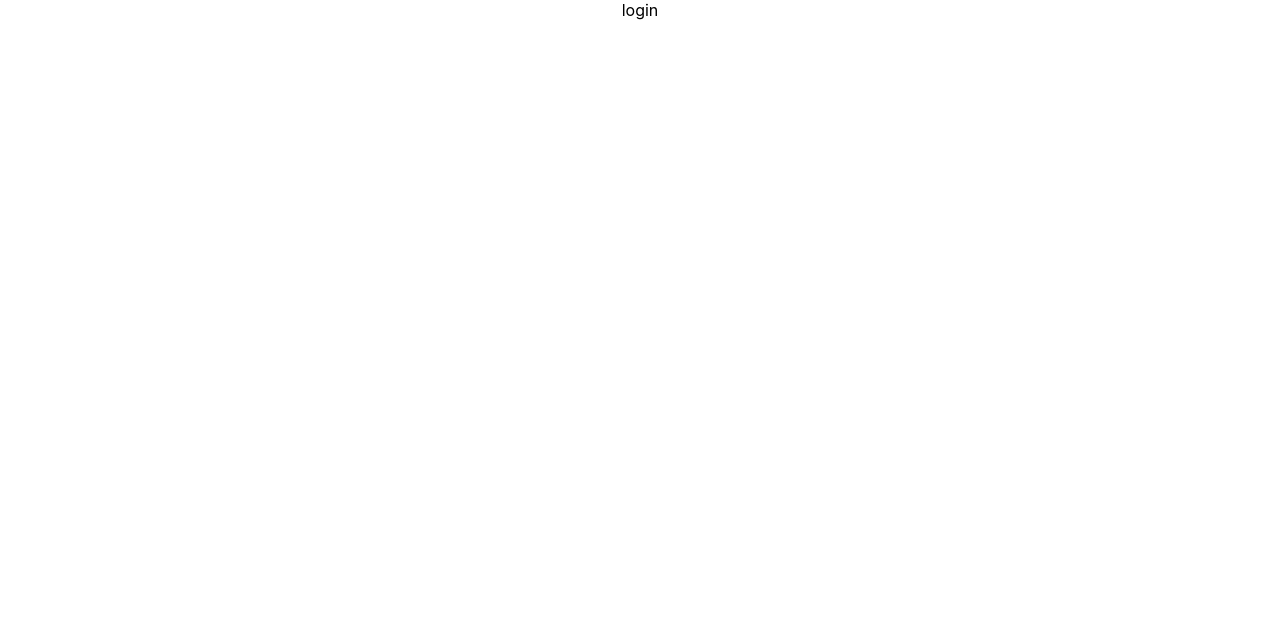
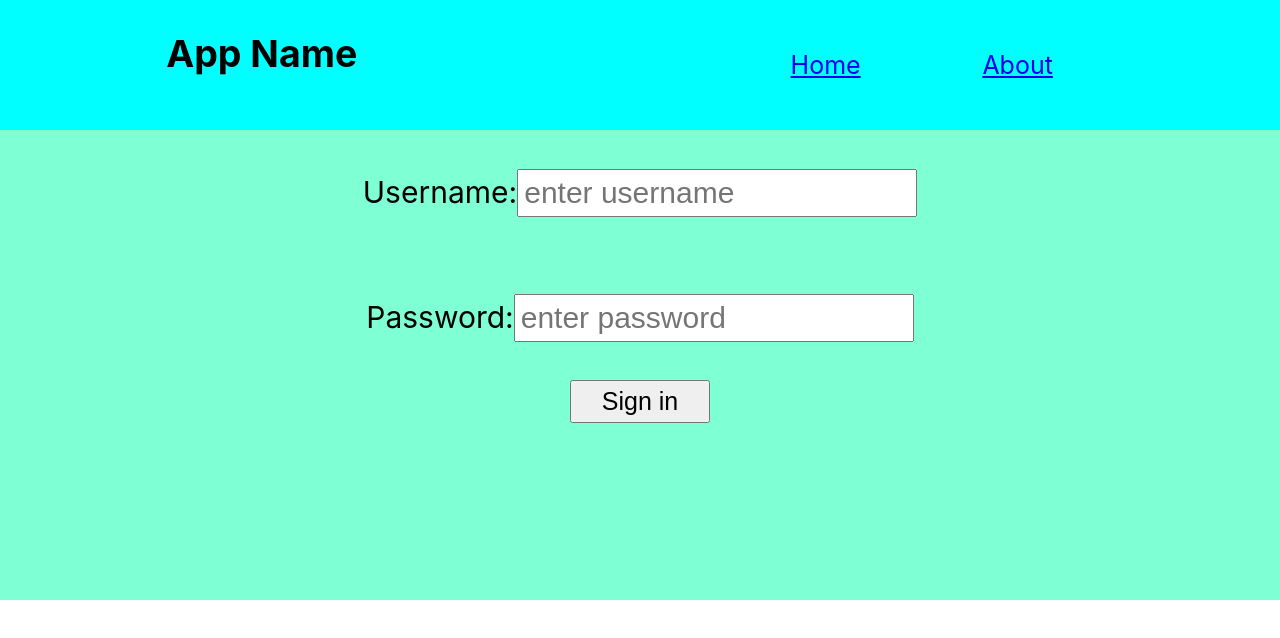
Before and after one commit to Jswens24/auth-testing, a React (Create React App) app: page /login in a window 1280 px wide. Shown: the top 638 px of the page. Built offline with nearby package versions, Linux system fonts and the light colour scheme.

Commit message:
register logs in data base, working on sign up

```diff
--- /dev/null
+++ b/src/components/auth/Login.css
@@ -0,0 +1,20 @@
+form {
+    display: flex;
+    flex-direction: column;
+    height: 470px;
+    background-color: aquamarine;
+    align-items: center;
+}
+
+.form-div {
+    display: flex;
+    flex-direction: column;
+    justify-content: space-around;
+    height: 250px;
+    font-size: 30px;
+}
+
+input {
+    font-size: 30px;
+    padding: 5px;
+}
--- a/src/components/auth/Login.jsx
+++ b/src/components/auth/Login.jsx
@@ -1,9 +1,44 @@
-import React from 'react';
+import axios from 'axios';
+import React, { useState } from 'react';
+import Header from '../layout/Header';
 
 const Login = () => {
+    const [username, setUsername] = useState('');
+    const [password, setPassword] = useState('');
+
+    const handleSignIn = (e) => {
+        e.preventDefault();
+        axios
+            .get('http://localhost:4004/api/checkUsers', { username, password })
+            .then((res) => {
+                console.log(res.data)
+            })
+            .catch(err => console.log(err))
+    }
 
     return (
-        <div>login</div>
+        <div>
+            <Header />
+            <form>
+                <div className="form-div">
+                    <label>Username:
+                        <input
+                            type='text'
+                            placeholder='enter username'
+                            onChange={e => setUsername(e.target.value)}
+                        />
+                    </label>
+                    <label>Password:
+                        <input
+                            type='password'
+                            placeholder='enter password'
+                            onChange={e => setPassword(e.target.value)}
+                        />
+                    </label>
+                </div>
+                <button onClick={handleSignIn}>Sign in</button>
+            </form>
+        </div>
     )
 };
 
--- a/src/components/auth/Register.jsx
+++ b/src/components/auth/Register.jsx
@@ -8,12 +8,9 @@ const Register = () => {
     const [username, setUsername] = useState('');
     const [password, setPassword] = useState('');
 
-    const clickHandler = (e) => {
+
+    const handleRegister = (e) => {
         e.preventDefault();
-        console.log({ name, username, password })
-    }
-
-    const handleRegister = () => {
         axios
             .post('http://localhost:4004/api/user', { name, username, password })
             .then((res) => {
@@ -38,14 +35,14 @@ const Register = () => {
                     <label>Username:
                         <input
                             type='text'
-                            placeholder='enter a username'
+                            placeholder='enter username'
                             onChange={e => setUsername(e.target.value)}
                         />
                     </label>
                     <label>Password:
                         <input
                             type='password'
-                            placeholder='enter a password'
+                            placeholder='enter password'
                             onChange={e => setPassword(e.target.value)}
                         />
                     </label>
```
Also changed, not shown: 2 other files (tests, documents, lock files or other folders).
